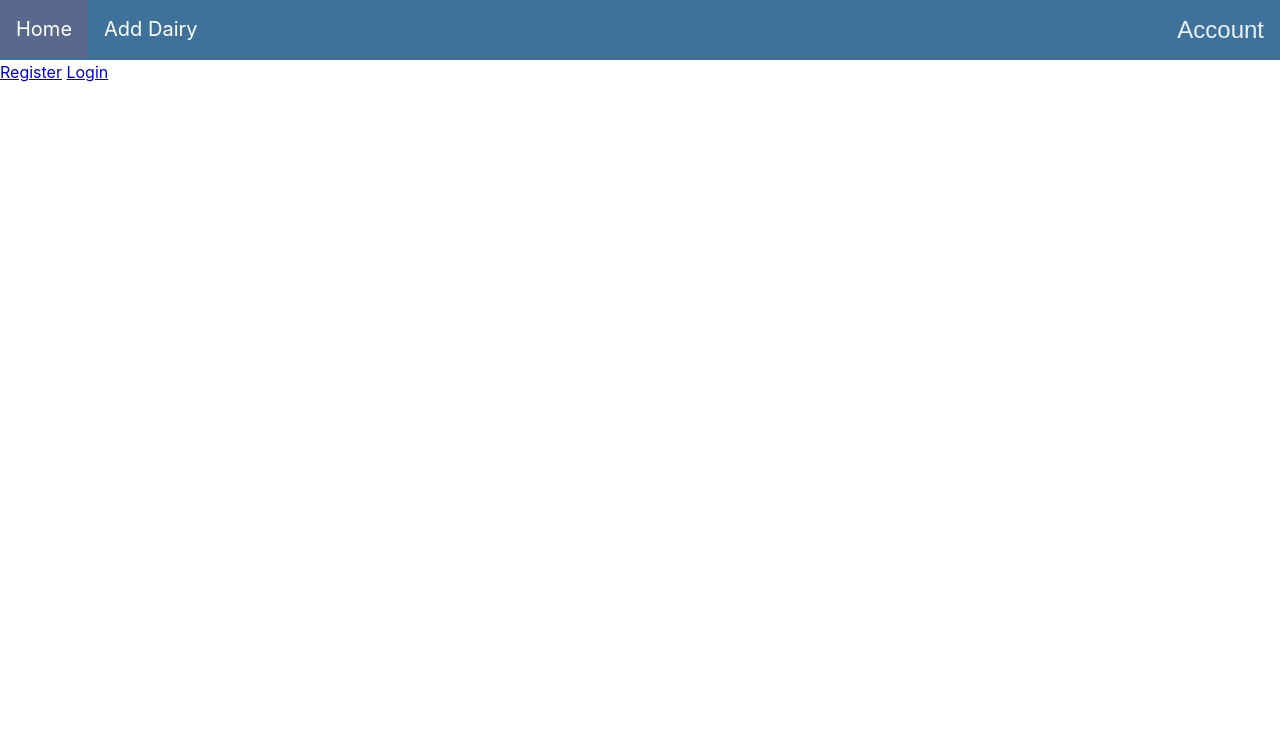
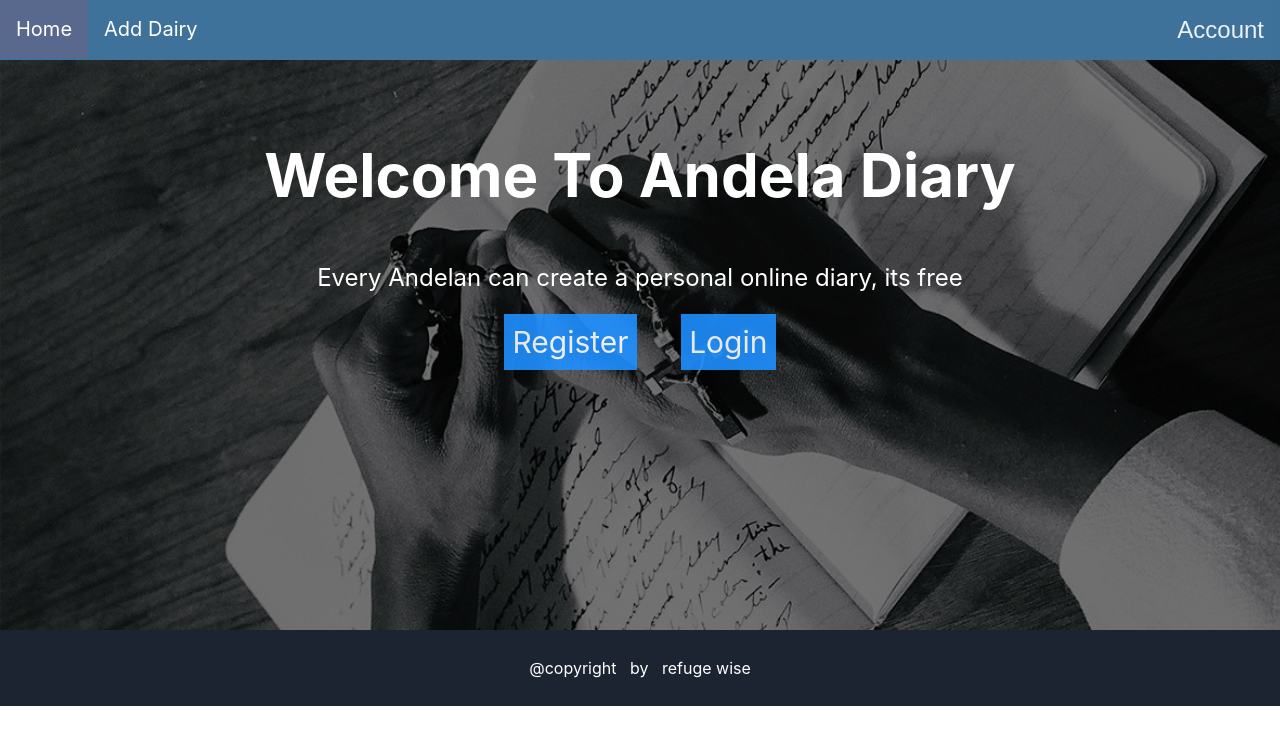
Before and after one commit to wagolemusa/My-Diary, a plain HTML site: page index.html in a window 1280 px wide. Drawn offline with Linux system fonts and the light colour scheme.

Commit message:
modifing the sytle

```diff
--- a/css/style.css
+++ b/css/style.css
@@ -5,12 +5,18 @@ font-size: 1rem;
 font-weight: 400;
 line-height: 1.5;
 text-align: left;
-background-color: #fff;
+background-image: url(../img/diary.jpg);
+background-attachment: fixed;
+background-repeat: no-repeat;
+background-size: 1300px 670px;
+
 }
 
 
 /*
  Navbar styles
+ background-repeat: no-repeat, repeat;
+
 */
 
 .top{
@@ -74,9 +80,21 @@ background-color:#59698d;
 /* Register form  styles */
 
 #register{
+	background: rgba(0, 0, 0, 0.55);
 	padding: 5px;
 	padding-left: 400px;
 	padding-right: 400px;
+	color: #ffffff;
+	font-size: 20px
+}
+#login{
+		background: rgba(0, 0, 0, 0.55);
+
+	padding: 5px;
+	padding-left: 400px;
+	padding-right: 400px;
+	color: #ffffff;
+font-size: 20px;
 }
 
 input[type=text], input[type=password]{
@@ -104,3 +122,84 @@ button {
 		opacity: 0.9;
 	border: none;
 }
+
+/* home backgraund */
+
+.homemusa{
+background: rgba(0, 0, 0, 0.55);
+
+	height: 550px;
+	background-position: center;
+	background-repeat: no-repeat;
+	background-size: cover;
+	position: relative;
+	padding-top: 20px;
+}
+
+.homemusa-text{
+	text-align: center;
+	left: 50%
+	transform: translate(-50%, -50%);
+	color: white;
+	padding-top: 10px;
+	padding-bottom: 30px;
+}
+
+.homemusa-text h1{
+	font-size: 60px;
+
+}
+.homemusa-text p{
+	font-size: 24px;
+}
+
+.homemusa-text a{
+  background-color: dodgerblue;
+	color: #ffffff;
+	margin: 20px;
+	width: 150px;
+	font-size: 30px;
+	font-weight: 100px;
+	opacity: 0.9;
+	border: none;
+	text-decoration: none;
+	padding-top: 10px;
+	padding-bottom: 10px;
+	padding-left: 8px;
+	padding-right: 8px;
+
+}
+
+
+.footer {
+	padding-top: 10px;
+  padding-bottom: 10px;
+   left: 0;
+   bottom: 0;
+   width: 100%;
+   background-color: #1C2331;
+   color: white;
+   text-align: center;
+}
+
+.footer a{
+	font-size: 16px;
+	color: #fff;
+	text-decoration: none;
+}
+
+.row{
+	background: rgba(0, 0, 0, 0.55);
+
+	display: flex;
+}
+
+.column{
+	flex: 50%;
+	padding: 10px;
+	height: 500px;
+	width: 50%;
+	padding-top: 20px;
+	padding-left: 20px;
+	padding-right: 20px;
+}
--- a/index.html
+++ b/index.html
@@ -25,9 +25,18 @@
 	</div>
 </div>
 
+<div class="homemusa">
+	<div class="homemusa-text">
+	<h1>Welcome To Andela Diary</h1>
+	<p>Every Andelan can create a personal online diary, its free</p>
+		<a href="register.html">Register</a>
+		<a href="login.html">Login</a>
+</div>
+</div>
 
-<a href="register.html">Register</a>
-<a href="login.html">Login</a>
+<div class="footer">
+  <p>@copyright  &nbsp;  by &nbsp; <a href="https://github.com/wagolemusa">refuge wise</a> </p>
+</div>
 
 </body>
 </html>
```
Also changed, not shown: add_entry.html (+18 -0 lines), login.html (+7 -2 lines), profile.html (+4 -0 lines), register.html (+4 -0 lines), update_entry.html (+4 -0 lines), view_entry.html (+5 -0 lines), Diary.jpg (added), img/diary.jpg (added).
